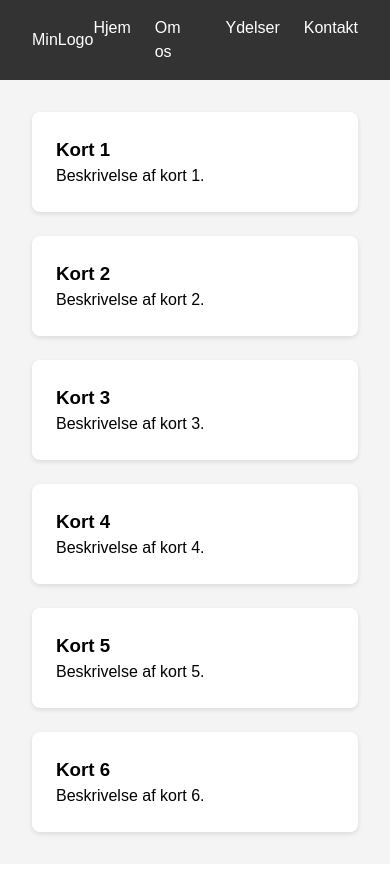
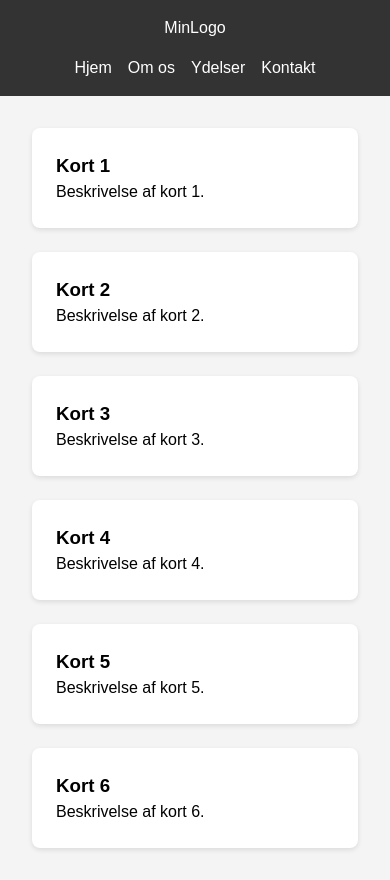
Before and after one commit to prokopenkonadja-create/exercise-navigation-cards, a plain HTML site: page index.html in a window 390 px wide. Drawn offline with Linux system fonts and the light colour scheme.

Commit message:
Rettet navigation på mobil (320px) med flex-direction: column og media query.

```diff
--- a/css/styles.css
+++ b/css/styles.css
@@ -10,12 +10,13 @@ body {
     line-height: 1.5;
 }
 
-/* --- 1. Navigation med Flexbox --- */
+/* --- 1. Navigation med Flexbox (Mobile First) --- */
 .site-header {
     display: flex;
-    justify-content: space-between; /* Logo til venstre, menupunkter til højre */
+    flex-direction: column; /* På mobil: logo øverst og menu nedenunder */
     align-items: center;            /* Centrerer elementerne lodret */
-    padding: 1rem 2rem;
+    gap: 1rem;
+    padding: 1rem;
     background-color: #333;
     color: #fff;
 }
@@ -27,8 +28,21 @@ body {
 
 .main-nav ul {
     display: flex;
+    flex-wrap: wrap; /* Tillader menupunkter at hoppe ned på næste linje på helt små skærme */
+    justify-content: center;
     list-style: none;
-    gap: 1.5rem; /* Luft/gap imellem menupunkterne */
+    gap: 1rem; /* Lidt mindre afstand på mobil */
+}
+/* På større skærm (tablet og computer) */
+@media (min-width: 600px) {
+    .site-header {
+        flex-direction: row;
+        justify-content: space-between;
+        padding: 1rem 2 rem;
+    }
+    .main-nav ul {
+        gap: 1.5rem;
+    }
 }
 
 /* Sektion med seks kort  (Grid) ---*/
```
